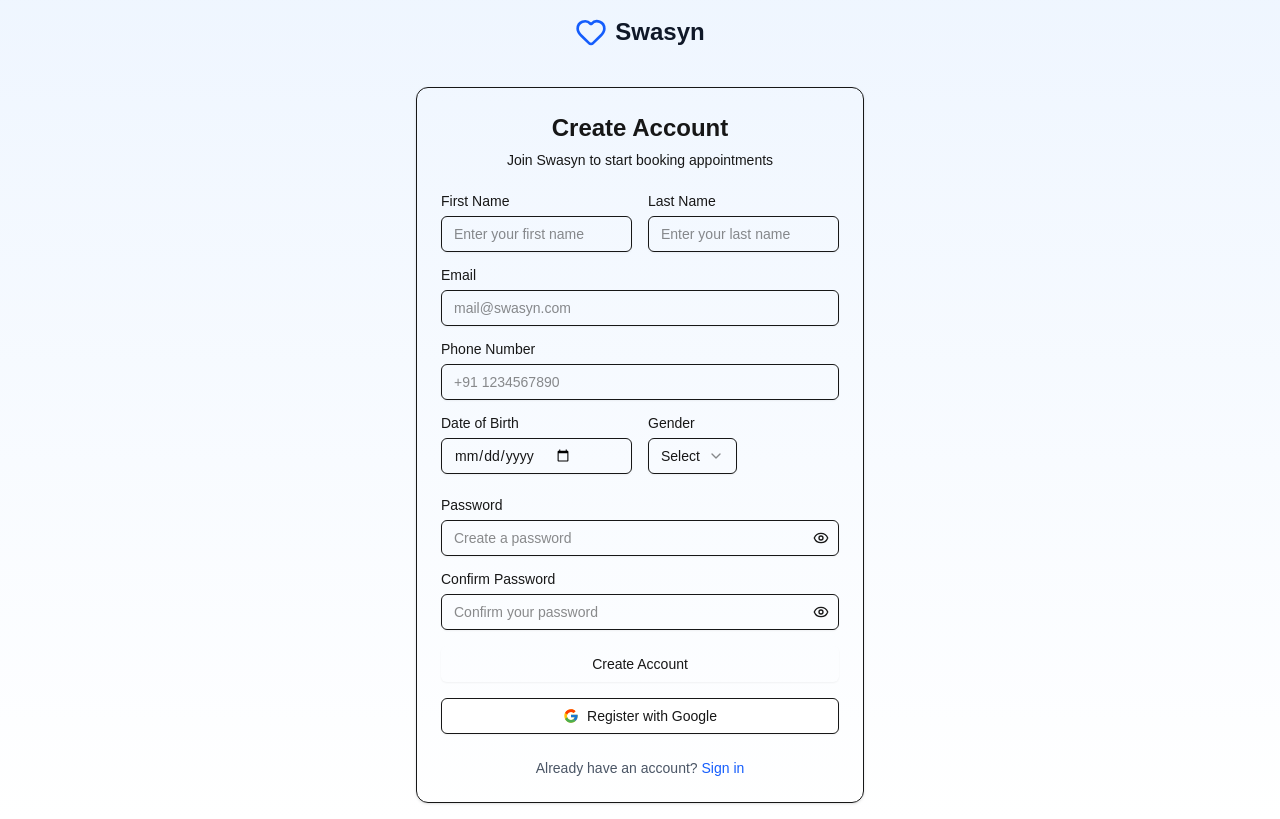
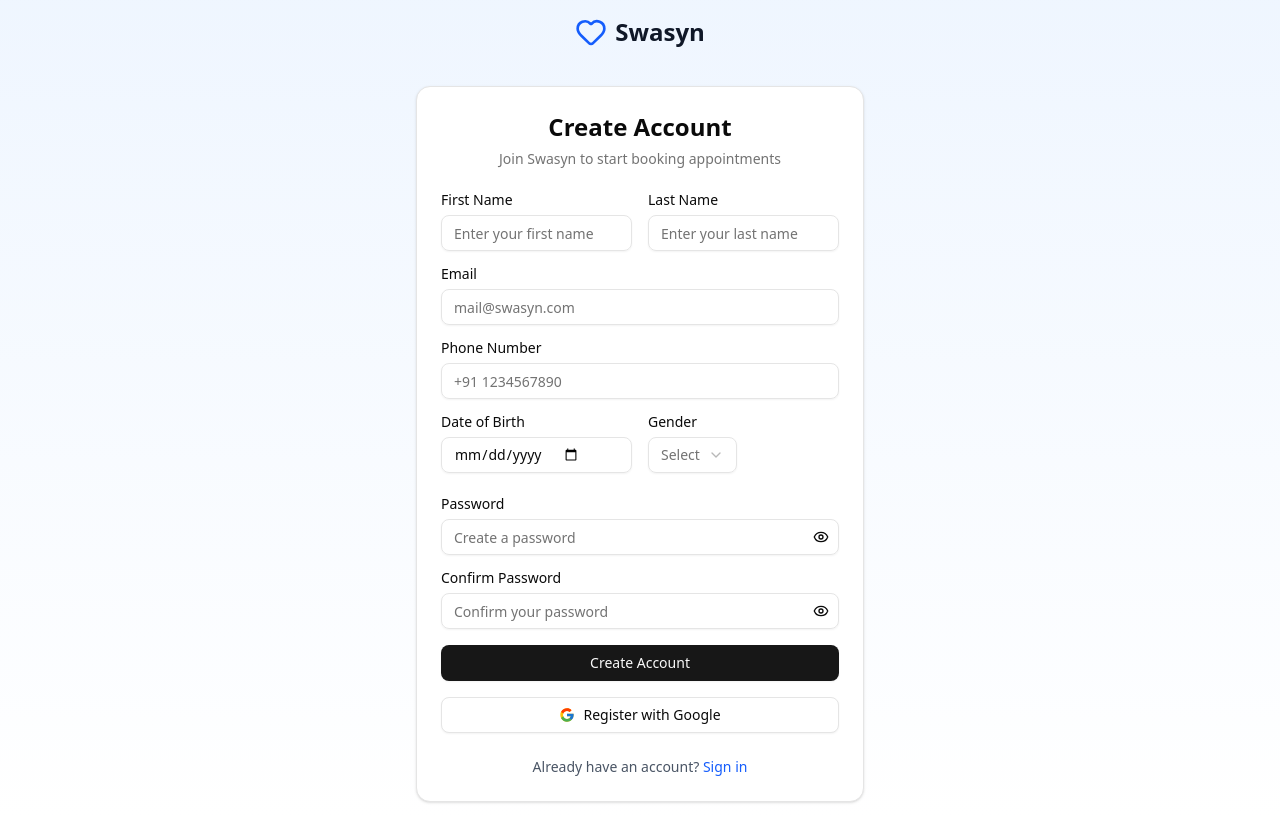
Before and after one commit to dev-voy/swasyn, a Next.js app: page /register in a window 1280 px wide. Built offline with nearby package versions, Linux system fonts and the light colour scheme.

Commit message:
feat: enhance global styles with dark mode support and improved theming variables

```diff
--- a/app/globals.css
+++ b/app/globals.css
@@ -1,26 +1,124 @@
 @import "tailwindcss";
+@import "tw-animate-css";
 
-:root {
-  --background: #ffffff;
-  --foreground: #171717;
-}
+
+
+@custom-variant dark (&:is(.dark *));
 
 @theme inline {
   --color-background: var(--background);
   --color-foreground: var(--foreground);
   --font-sans: var(--font-geist-sans);
   --font-mono: var(--font-geist-mono);
+  --color-sidebar-ring: var(--sidebar-ring);
+  --color-sidebar-border: var(--sidebar-border);
+  --color-sidebar-accent-foreground: var(--sidebar-accent-foreground);
+  --color-sidebar-accent: var(--sidebar-accent);
+  --color-sidebar-primary-foreground: var(--sidebar-primary-foreground);
+  --color-sidebar-primary: var(--sidebar-primary);
+  --color-sidebar-foreground: var(--sidebar-foreground);
+  --color-sidebar: var(--sidebar);
+  --color-chart-5: var(--chart-5);
+  --color-chart-4: var(--chart-4);
+  --color-chart-3: var(--chart-3);
+  --color-chart-2: var(--chart-2);
+  --color-chart-1: var(--chart-1);
+  --color-ring: var(--ring);
+  --color-input: var(--input);
+  --color-border: var(--border);
+  --color-destructive: var(--destructive);
+  --color-accent-foreground: var(--accent-foreground);
+  --color-accent: var(--accent);
+  --color-muted-foreground: var(--muted-foreground);
+  --color-muted: var(--muted);
+  --color-secondary-foreground: var(--secondary-foreground);
+  --color-secondary: var(--secondary);
+  --color-primary-foreground: var(--primary-foreground);
+  --color-primary: var(--primary);
+  --color-popover-foreground: var(--popover-foreground);
+  --color-popover: var(--popover);
+  --color-card-foreground: var(--card-foreground);
+  --color-card: var(--card);
+  --radius-sm: calc(var(--radius) - 4px);
+  --radius-md: calc(var(--radius) - 2px);
+  --radius-lg: var(--radius);
+  --radius-xl: calc(var(--radius) + 4px);
 }
 
-@media (prefers-color-scheme: dark) {
-  :root {
-    --background: #0a0a0a;
-    --foreground: #ededed;
+:root {
+  --radius: 0.625rem;
+  --background: oklch(1 0 0);
+  --foreground: oklch(0.145 0 0);
+  --card: oklch(1 0 0);
+  --card-foreground: oklch(0.145 0 0);
+  --popover: oklch(1 0 0);
+  --popover-foreground: oklch(0.145 0 0);
+  --primary: oklch(0.205 0 0);
+  --primary-foreground: oklch(0.985 0 0);
+  --secondary: oklch(0.97 0 0);
+  --secondary-foreground: oklch(0.205 0 0);
+  --muted: oklch(0.97 0 0);
+  --muted-foreground: oklch(0.556 0 0);
+  --accent: oklch(0.97 0 0);
+  --accent-foreground: oklch(0.205 0 0);
+  --destructive: oklch(0.577 0.245 27.325);
+  --border: oklch(0.922 0 0);
+  --input: oklch(0.922 0 0);
+  --ring: oklch(0.708 0 0);
+  --chart-1: oklch(0.646 0.222 41.116);
+  --chart-2: oklch(0.6 0.118 184.704);
+  --chart-3: oklch(0.398 0.07 227.392);
+  --chart-4: oklch(0.828 0.189 84.429);
+  --chart-5: oklch(0.769 0.188 70.08);
+  --sidebar: oklch(0.985 0 0);
+  --sidebar-foreground: oklch(0.145 0 0);
+  --sidebar-primary: oklch(0.205 0 0);
+  --sidebar-primary-foreground: oklch(0.985 0 0);
+  --sidebar-accent: oklch(0.97 0 0);
+  --sidebar-accent-foreground: oklch(0.205 0 0);
+  --sidebar-border: oklch(0.922 0 0);
+  --sidebar-ring: oklch(0.708 0 0);
+}
+
+.dark {
+  --background: oklch(0.145 0 0);
+  --foreground: oklch(0.985 0 0);
+  --card: oklch(0.205 0 0);
+  --card-foreground: oklch(0.985 0 0);
+  --popover: oklch(0.205 0 0);
+  --popover-foreground: oklch(0.985 0 0);
+  --primary: oklch(0.922 0 0);
+  --primary-foreground: oklch(0.205 0 0);
+  --secondary: oklch(0.269 0 0);
+  --secondary-foreground: oklch(0.985 0 0);
+  --muted: oklch(0.269 0 0);
+  --muted-foreground: oklch(0.708 0 0);
+  --accent: oklch(0.269 0 0);
+  --accent-foreground: oklch(0.985 0 0);
+  --destructive: oklch(0.704 0.191 22.216);
+  --border: oklch(1 0 0 / 10%);
+  --input: oklch(1 0 0 / 15%);
+  --ring: oklch(0.556 0 0);
+  --chart-1: oklch(0.488 0.243 264.376);
+  --chart-2: oklch(0.696 0.17 162.48);
+  --chart-3: oklch(0.769 0.188 70.08);
+  --chart-4: oklch(0.627 0.265 303.9);
+  --chart-5: oklch(0.645 0.246 16.439);
+  --sidebar: oklch(0.205 0 0);
+  --sidebar-foreground: oklch(0.985 0 0);
+  --sidebar-primary: oklch(0.488 0.243 264.376);
+  --sidebar-primary-foreground: oklch(0.985 0 0);
+  --sidebar-accent: oklch(0.269 0 0);
+  --sidebar-accent-foreground: oklch(0.985 0 0);
+  --sidebar-border: oklch(1 0 0 / 10%);
+  --sidebar-ring: oklch(0.556 0 0);
+}
+
+@layer base {
+  * {
+    @apply border-border outline-ring/50;
+  }
+  body {
+    @apply bg-background text-foreground;
   }
 }
-
-body {
-  background: var(--background);
-  color: var(--foreground);
-  font-family: Arial, Helvetica, sans-serif;
-}
```
